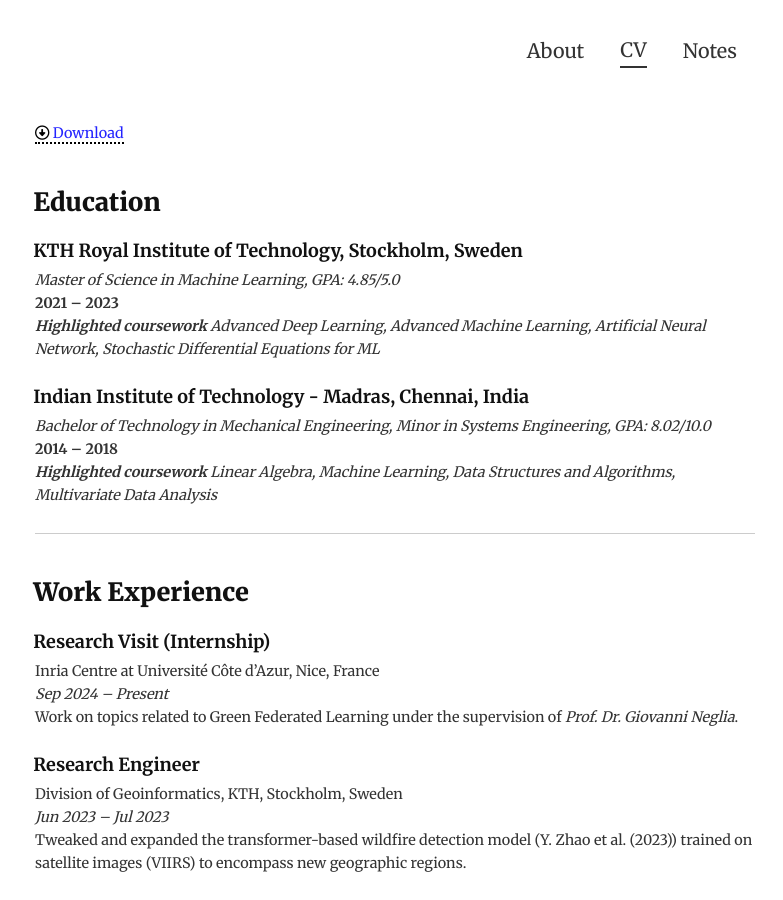
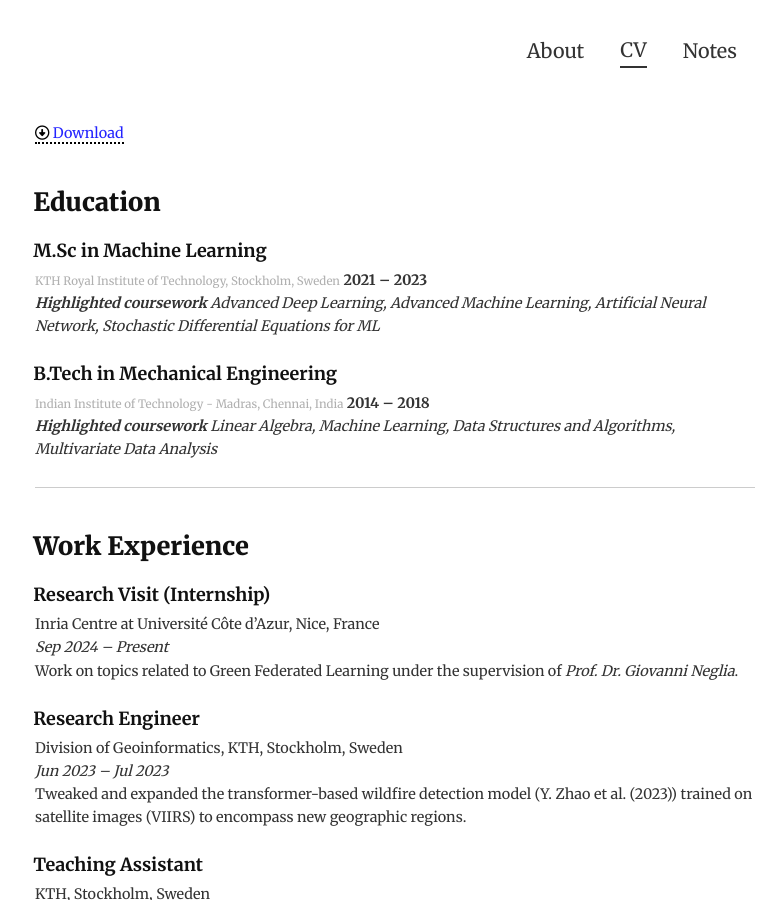
Before and after one commit to dannyrichy/dannyrichy.github.io, a Jekyll site: the page built from docs/cv.md, in a window 1280 px wide and 900 px high. Shown: the whole window, without its empty margins (245-1028 px from the left). Built offline with Jekyll 4.4.1, drawn with Linux system fonts in a browser that asks for light colours.

Commit message:
Modified the CV

```diff
--- a/docs/cv.md
+++ b/docs/cv.md
@@ -9,13 +9,13 @@
 
 ## Education
 
-#### KTH Royal Institute of Technology, Stockholm, Sweden
-  _Master of Science in Machine Learning, GPA: 4.85/5.0_
+#### M.Sc in Machine Learning
+  <small>KTH Royal Institute of Technology, Stockholm, Sweden</small>
   **2021 – 2023**
   ***Highlighted coursework*** *Advanced Deep Learning, Advanced Machine Learning, Artificial Neural Network, Stochastic Differential Equations for ML*
 
-#### Indian Institute of Technology - Madras, Chennai, India
-  _Bachelor of Technology in Mechanical Engineering, Minor in Systems Engineering, GPA: 8.02/10.0_
+#### B.Tech in Mechanical Engineering
+  <small>Indian Institute of Technology - Madras, Chennai, India</small>
   **2014 – 2018**
   ***Highlighted coursework*** *Linear Algebra, Machine Learning, Data Structures and Algorithms, Multivariate Data Analysis*
 
```
